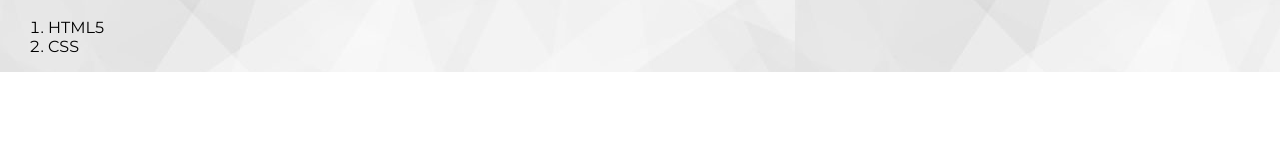
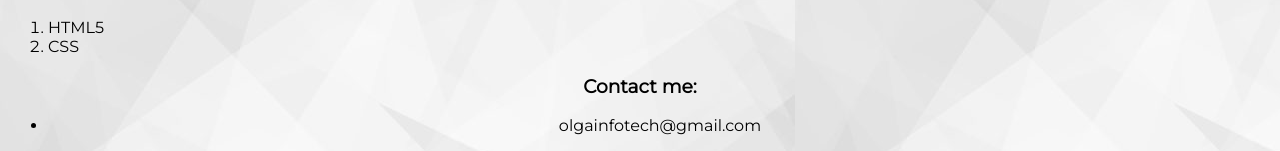
Before and after one commit to OlgaHi/Portfolio, a plain HTML site: page index.html in a window 1280 px wide. Shown: the part 1014-1165 px from the top of the page. Before the commit the page ends 1086 px from the top, so only its background shows below. Drawn offline with Linux system fonts and the light colour scheme.

Commit message:
It will add contacts

```diff
--- a/css/styles.css
+++ b/css/styles.css
@@ -37,3 +37,7 @@ font-size: smaller;
 #experience {
   font-weight: bold;
 }
+
+.contacts {
+  text-align: center;
+}
--- a/index.html
+++ b/index.html
@@ -10,9 +10,7 @@
   <img src="images/updated_photo.jpg" alt="Photo of a girl">
   <h1><em>Olha Hizhytska</em></h1>
   <div class="description">
-    <p><strong>Enthusiastic Software Engineer</strong><br><br>With a quality assurance background and over <span id="experience">5 years</span> of
-      experience in diverse environments. Eager to apply my analytical, problem solving, and coding skills to
-      challenging software development problems. I always try to improve my skills, learning new technologies in
+    <p><strong>Enthusiastic Software Engineer</strong><br><br>With a quality assurance background and over <span id="experience">5 years</span> of experience in diverse environments. Eager to apply my analytical, problem solving, and coding skills to challenging software development problems. I always try to improve my skills, learning new technologies in
     programming.</p>
   </div>
   <div class="project">
@@ -24,13 +22,13 @@
     </div>
     <a href="https://github.com/OlgaHi/Pig-game">
     <img src="images/pig_game.png" class="project_image"></a>
-
     <h4>Technology used:</h4>
     <ol>
       <li>Javascript</li>
       <li>HTML5</li>
       <li>CSS</li>
     </ol>
+  </div>
   <div class="project">
     <a href="https://github.com/OlgaHi/Animal_shelter">
     <h2>Animal_Shelter<h2>
@@ -40,13 +38,17 @@
       </div>
     <a href="https://github.com/OlgaHi/Animal_shelter">
     <img src="images/shelter.png" class="project_image"></a>
-
     <h4>Technology used:</h4>
     <ol>
       <li>HTML5</li>
       <li>CSS</li>
     </ol>
-
+  </div>
+<div class="contacts">
+  <h3>Contact me:</h3>
+  <ul>
+    <li>olgainfotech@gmail.com</li>
+  </ul>
 </div>
 </body>
 </html>
```
Also changed, not shown: 1 other file. Lines whose indentation alone changed are shown as unchanged.
